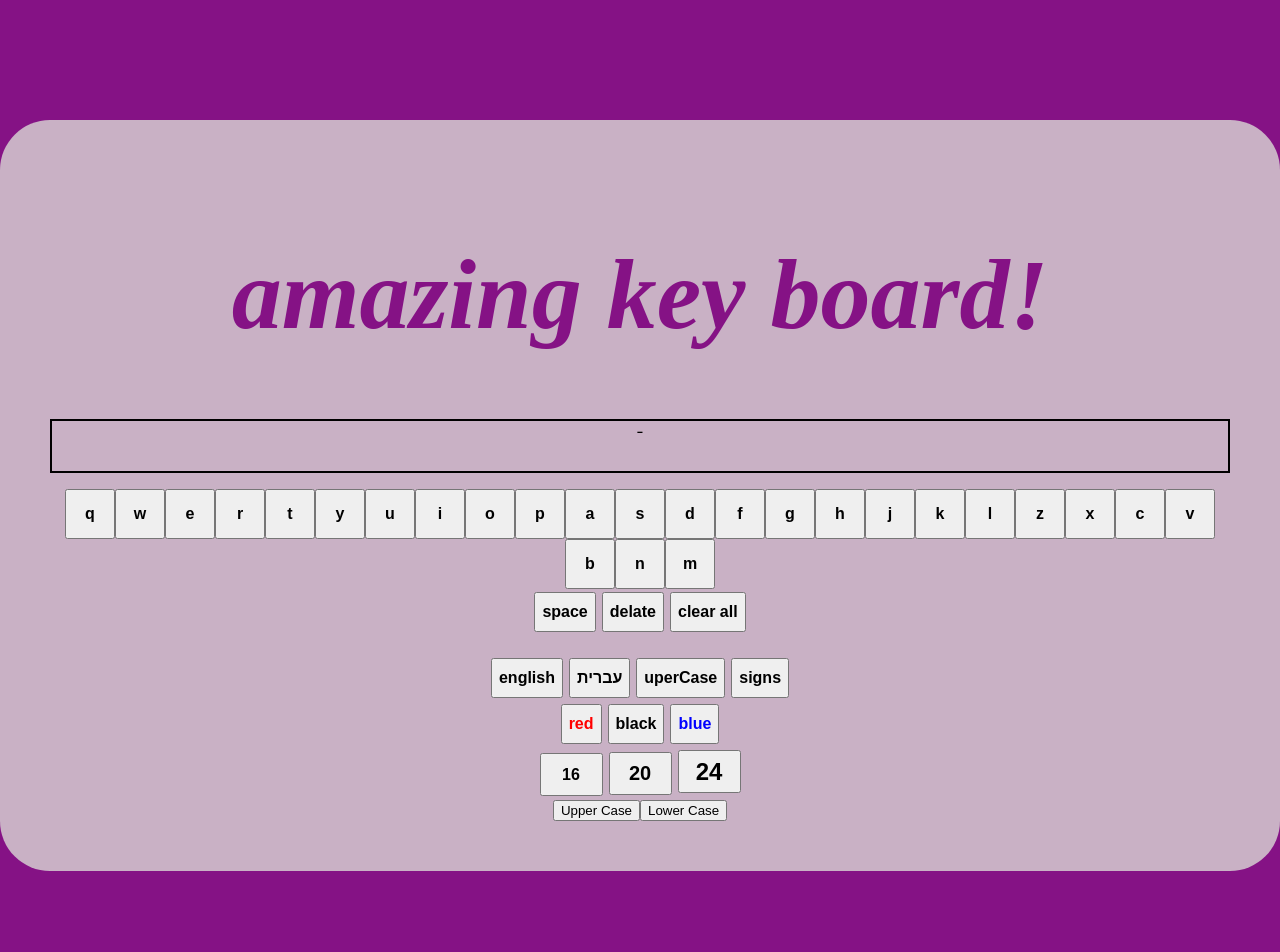
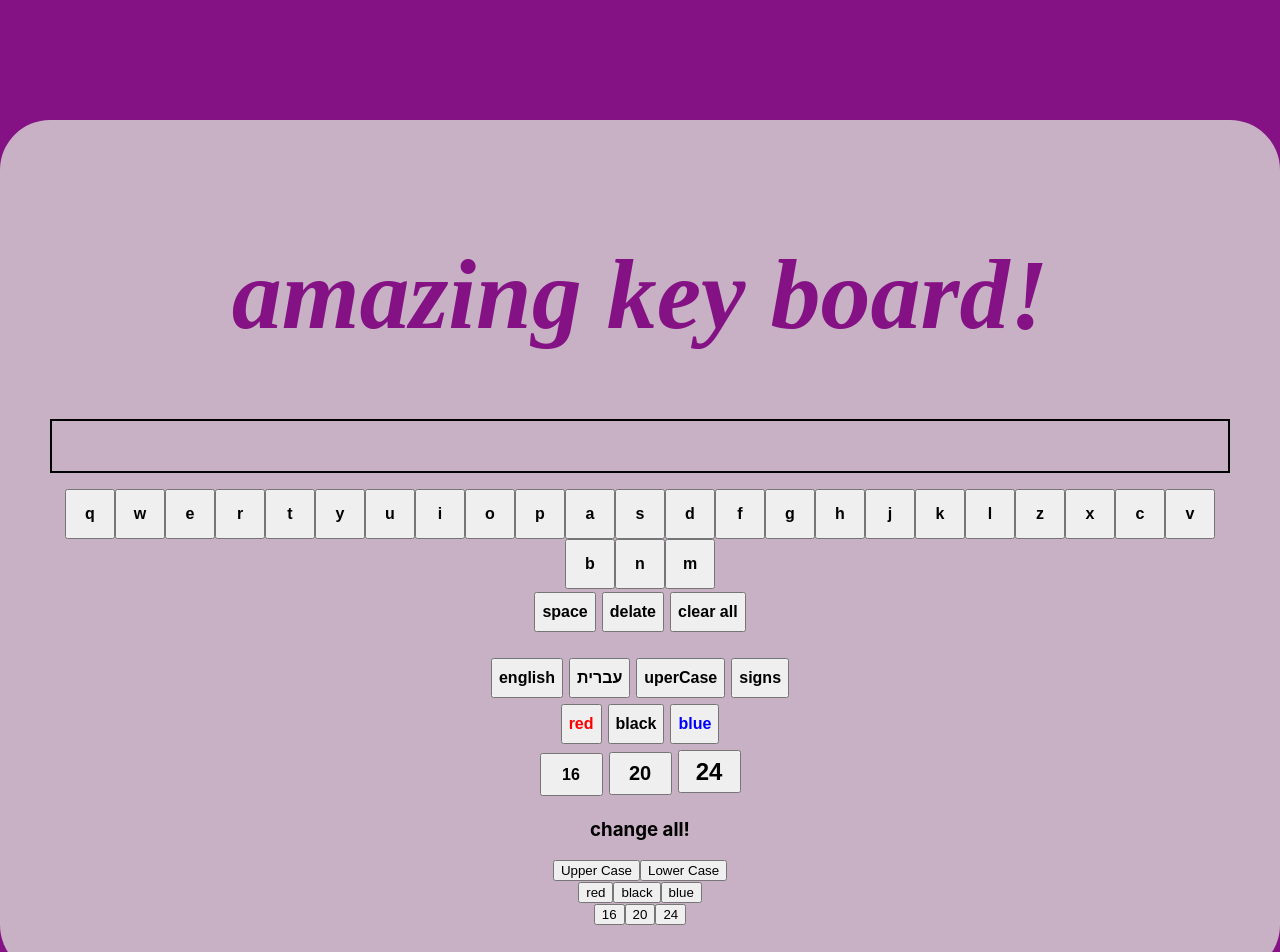
Before and after one commit to chana-oriya/project4mini1, a React (Create React App) app: page / in a window 1280 px wide. Shown: the top 952 px of the page. Before the commit the page ends 871 px from the top, so only its background shows below. Built offline with nearby package versions, Linux system fonts and the light colour scheme.

Commit message:
change on all color and size

```diff
--- a/src/App.jsx
+++ b/src/App.jsx
@@ -6,7 +6,7 @@ import ChangeSize from './Components/ChangeSize';
 import ChangeAll from './Components/ChangeAll';
 
 const initialStyle = {color: "black" ,fontSize: "16px"};
-const initialDisplay = [{style: initialStyle, char: "-"}];
+const initialDisplay = [{style: initialStyle, char: ""}];
 
 const deepCopy = (obj) => JSON.parse(JSON.stringify(obj));
 
@@ -53,6 +53,14 @@ function App() {
           return newItem;});
       });
     }
+
+    setDisplay((prevDisplay) => {
+      return prevDisplay.map((item) => {
+        let newItem = deepCopy(item);
+        newItem.style[attribute] = value;
+        return newItem;});
+    });
+    newStyle(attribute, value);
   };
 
   return (
--- a/src/Components/ChangeAll.js
+++ b/src/Components/ChangeAll.js
@@ -1,9 +1,19 @@
 function ChangeAll(props){
+
+    const colorsToChange = ['red', 'black', 'blue'];
+    const sizeToChange = ['16', '20', '24'];
 
     return (
         <div>
+            <h3>change all!</h3>
             <button onClick={() => props.changeAll('case', 'upper')}>Upper Case</button>
             <button onClick={() => props.changeAll('case', 'lower')}>Lower Case</button>
+            <div>
+                {colorsToChange.map( (item) => <button onClick={() => props.changeAll('color', item)}>{item}</button>)}
+            </div>
+            <div>
+                {sizeToChange.map( (item) => <button onClick={() => props.changeAll('fontSize', item+"px")}>{item}</button>)}
+            </div>
         </div>
     )
 }
```
